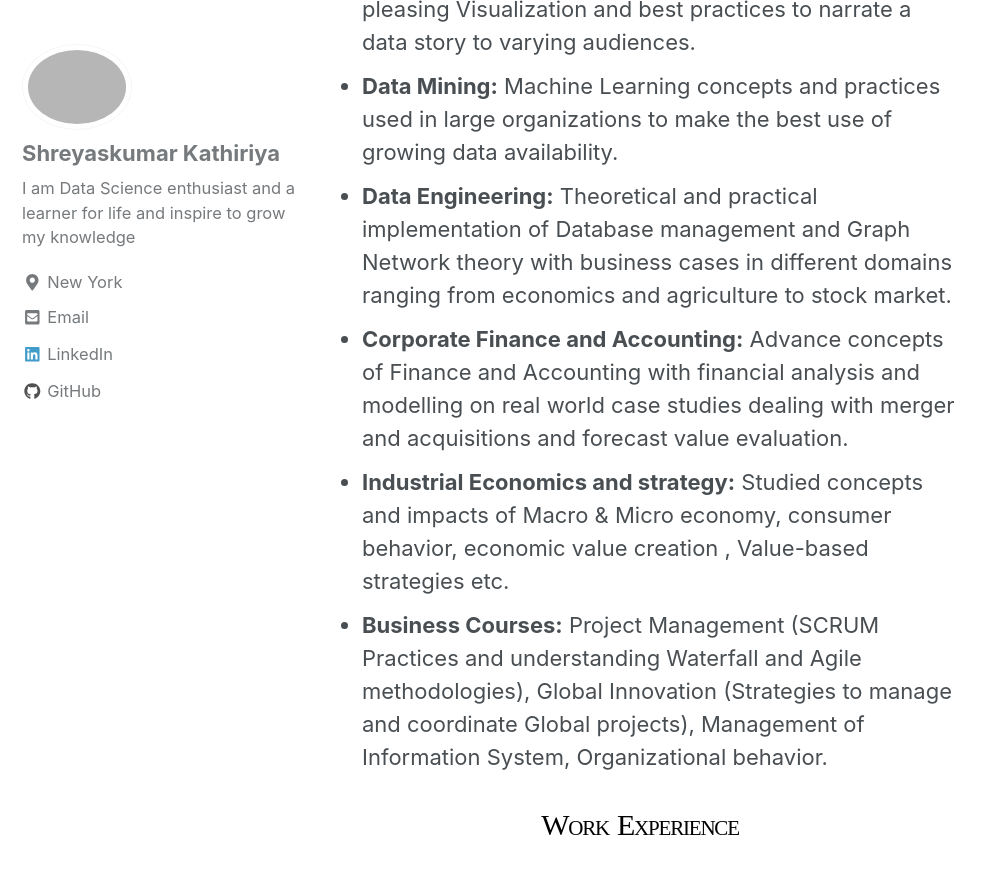
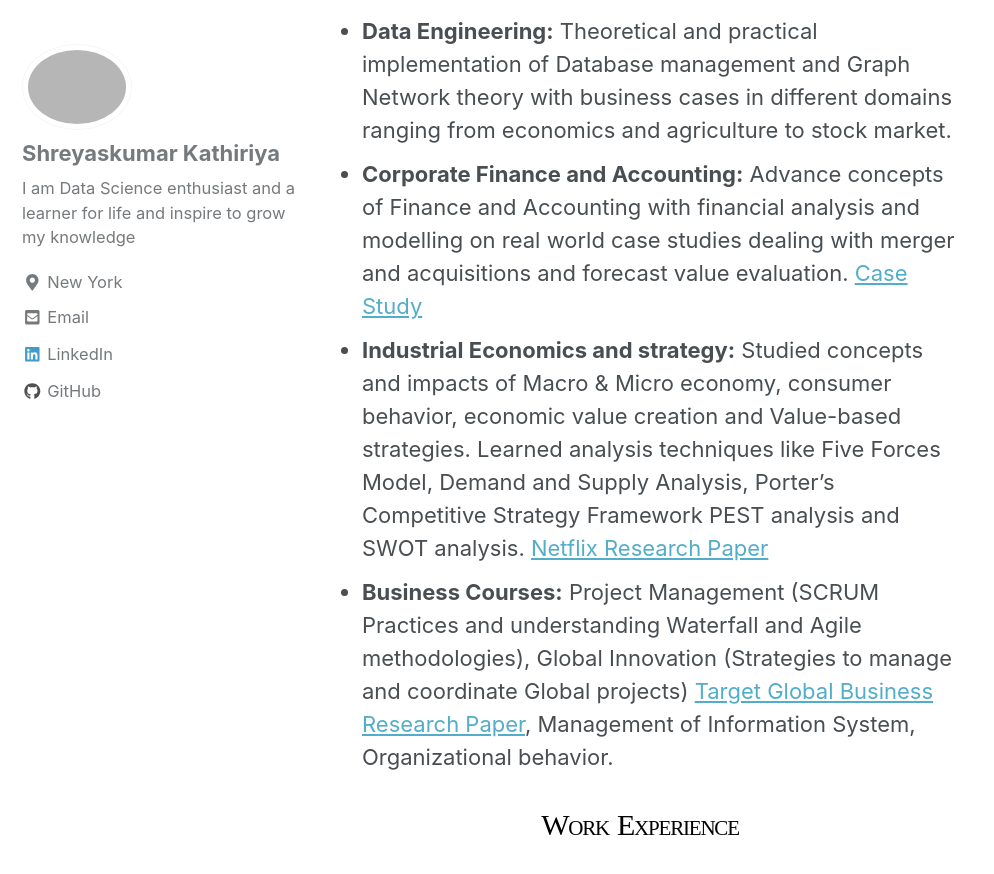
Before and after one commit to Shreyash1811/Shreyash1811.github.io, a Jekyll site: the page built from _pages/about.md, in a window 1280 px wide and 900 px high, scrolled down 5483 px. Shown: the top 874 px of the window, without its empty margins (0-994 px from the left). Built offline with Jekyll 4.4.1, drawn with Linux system fonts in a browser that asks for light colours; nearby versions of some CDN libraries; some of the changed text lies outside the part shown.

Commit message:
Update about.md

```diff
--- a/_pages/about.md
+++ b/_pages/about.md
@@ -104,9 +104,9 @@
 - **Data Visualization:** Story telling with aesthetically pleasing Visualization and best practices to narrate a data story to varying audiences.
 - **Data Mining:** Machine Learning concepts and practices used in large organizations to make the best use of growing data availability.
 - **Data Engineering:** Theoretical and practical implementation of Database management and Graph Network theory with business cases in different domains ranging from economics and agriculture to stock market.
-- **Corporate Finance and Accounting:** Advance concepts of Finance and Accounting with financial analysis and modelling on real world case studies dealing with merger and acquisitions and forecast value evaluation.
-- **Industrial Economics and strategy:** Studied concepts and impacts of Macro & Micro economy, consumer behavior,  economic value creation , Value-based strategies etc.
-- **Business Courses:** Project Management (SCRUM Practices and understanding Waterfall and Agile methodologies), Global Innovation (Strategies to manage and coordinate Global projects), Management of Information System, Organizational behavior.
+- **Corporate Finance and Accounting:** Advance concepts of Finance and Accounting with financial analysis and modelling on real world case studies dealing with merger and acquisitions and forecast value evaluation. [Case Study](https://github.com/Shreyash1811/Finance_case_study)
+- **Industrial Economics and strategy:** Studied concepts and impacts of Macro & Micro economy, consumer behavior, economic value creation and Value-based strategies. Learned analysis techniques like Five Forces Model, Demand and Supply Analysis, Porter’s Competitive Strategy Framework PEST analysis and SWOT analysis. [Netflix Research Paper](https://github.com/Shreyash1811/Industrial-Economics-and-strategy)
+- **Business Courses:** Project Management (SCRUM Practices and understanding Waterfall and Agile methodologies), Global Innovation (Strategies to manage and coordinate Global projects) [Target Global Business Research Paper](https://github.com/Shreyash1811/Global-Innovation), Management of Information System, Organizational behavior.
 
 <a id = "ex"></a>
 <!--!# Work Experience : -->
```
Also changed, not shown: other parts of _pages/about.md (+5 -5 lines).
